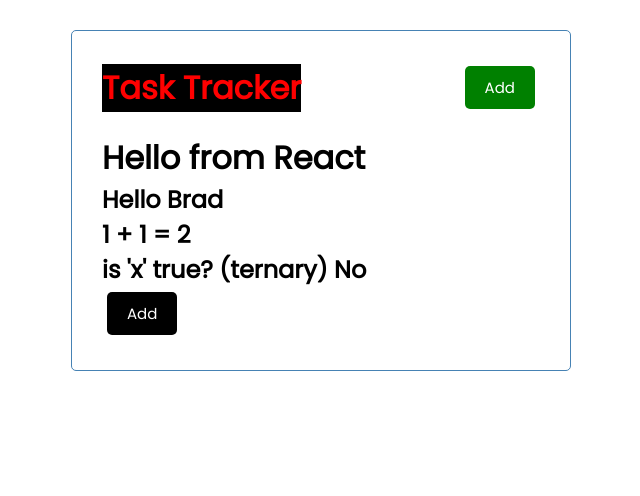
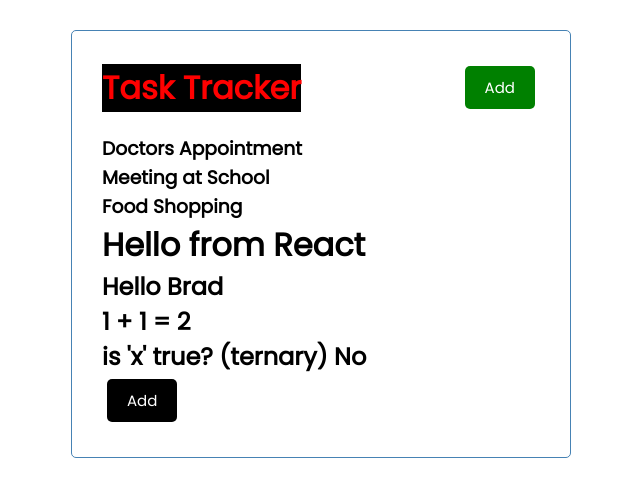
Before and after one commit to tiukenywil11/reactJsCrashCourse, a React (Create React App) app in the folder react-task-tracker/: page / in a window 1280 px wide. Shown: the top 496 px of the page, without its empty margins (319-959 px from the left). Built offline with nearby package versions, Linux system fonts and the light colour scheme.

Commit message:
Appended the following file for displaying a list to App.js: App.js, Tasks.js

```diff
--- a/react-task-tracker/src/App.js
+++ b/react-task-tracker/src/App.js
@@ -1,4 +1,5 @@
 import Header from './components/Header';
+import Tasks from './components/Tasks';
 
 function App() {
   const name = 'Brad';
@@ -7,6 +8,7 @@
   return (
     <div className="container">
       <Header title='Task Tracker'/>
+      <Tasks />
       <h1> Hello from React</h1>
       <h2> Hello {name}</h2>
       <h2> 1 + 1 = {1 + 1}</h2>
--- a/react-task-tracker/src/components/Tasks.js
+++ b/react-task-tracker/src/components/Tasks.js
@@ -20,11 +20,16 @@
     }
 ]
 
+// Using map function to list out the details of the list
 export const Tasks = () => {
 
     return (
         <div>
-
+            {tasks.map((task) => (
+                <h3 key={task.id}>{task.text}</h3>
+            ))}
         </div>
     )
 }
+
+export default Tasks
```
